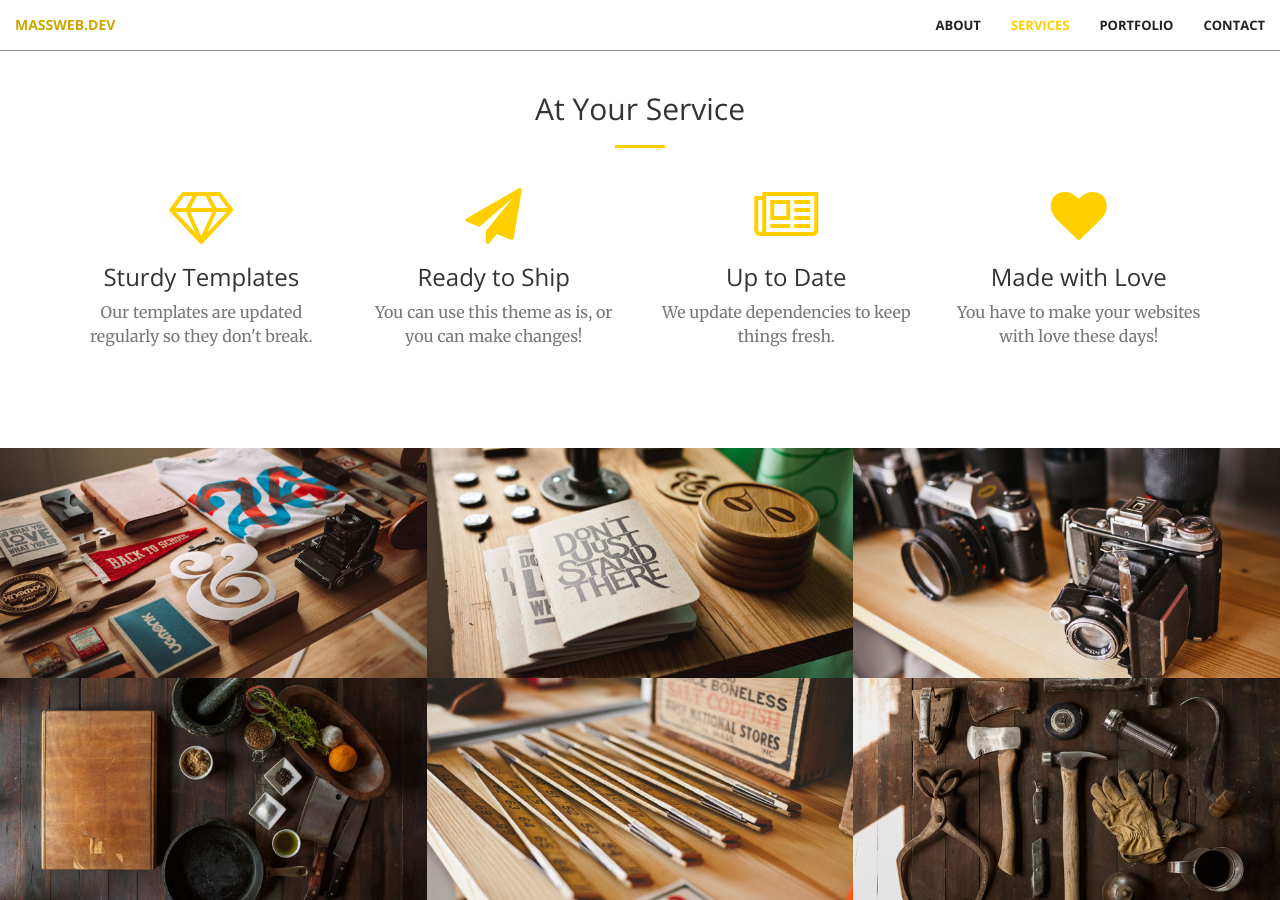
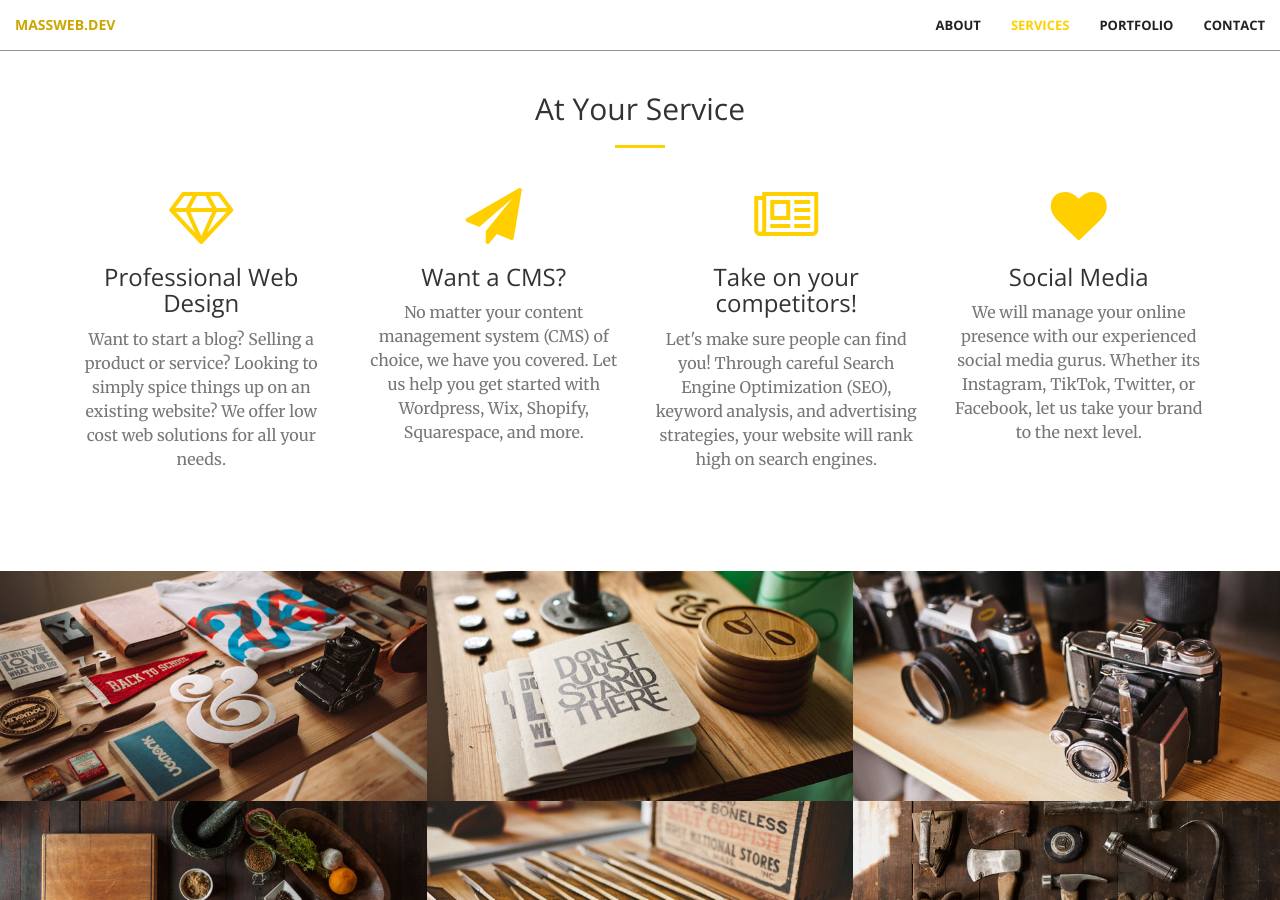
Before and after one commit to masswebdev/massweb.dev, a Jekyll site: the page built from index.html, in a window 1280 px wide and 900 px high, scrolled down 928 px. Built offline with Jekyll 4.4.1, drawn with Linux system fonts in a browser that asks for light colours.

Commit message:
Update services.html

```diff
--- a/_includes/services.html
+++ b/_includes/services.html
@@ -12,29 +12,29 @@
             <div class="col-lg-3 col-md-6 text-center">
                 <div class="service-box">
                     <i class="fa fa-4x fa-diamond wow bounceIn text-primary"></i>
-                    <h3>Sturdy Templates</h3>
-                    <p class="text-muted">Our templates are updated regularly so they don't break.</p>
+                    <h3>Professional Web Design</h3>
+                    <p class="text-muted">Want to start a blog? Selling a product or service? Looking to simply spice things up on an existing website? We offer low cost web solutions for all your needs.</p>
                 </div>
             </div>
             <div class="col-lg-3 col-md-6 text-center">
                 <div class="service-box">
                     <i class="fa fa-4x fa-paper-plane wow bounceIn text-primary" data-wow-delay=".1s"></i>
-                    <h3>Ready to Ship</h3>
-                    <p class="text-muted">You can use this theme as is, or you can make changes!</p>
+                    <h3>Want a CMS?</h3>
+                    <p class="text-muted">No matter your content management system (CMS) of choice, we have you covered. Let us help you get started with Wordpress, Wix, Shopify, Squarespace, and more.</p>
                 </div>
             </div>
             <div class="col-lg-3 col-md-6 text-center">
                 <div class="service-box">
                     <i class="fa fa-4x fa-newspaper-o wow bounceIn text-primary" data-wow-delay=".2s"></i>
-                    <h3>Up to Date</h3>
-                    <p class="text-muted">We update dependencies to keep things fresh.</p>
+                    <h3>Take on your competitors!</h3>
+                    <p class="text-muted">Let's make sure people can find you! Through careful Search Engine Optimization (SEO), keyword analysis, and advertising strategies, your website will rank high on search engines.</p>
                 </div>
             </div>
             <div class="col-lg-3 col-md-6 text-center">
                 <div class="service-box">
                     <i class="fa fa-4x fa-heart wow bounceIn text-primary" data-wow-delay=".3s"></i>
-                    <h3>Made with Love</h3>
-                    <p class="text-muted">You have to make your websites with love these days!</p>
+                    <h3>Social Media</h3>
+                    <p class="text-muted">We will manage your online presence with our experienced social media gurus. Whether its Instagram, TikTok, Twitter, or Facebook, let us take your brand to the next level.</p>
                 </div>
             </div>
         </div>
```
